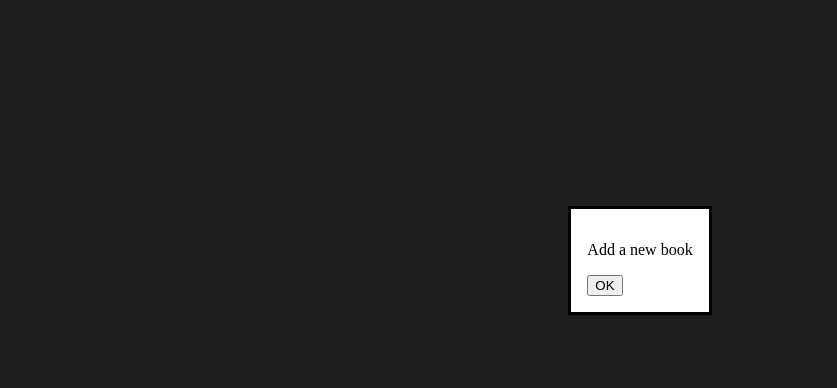
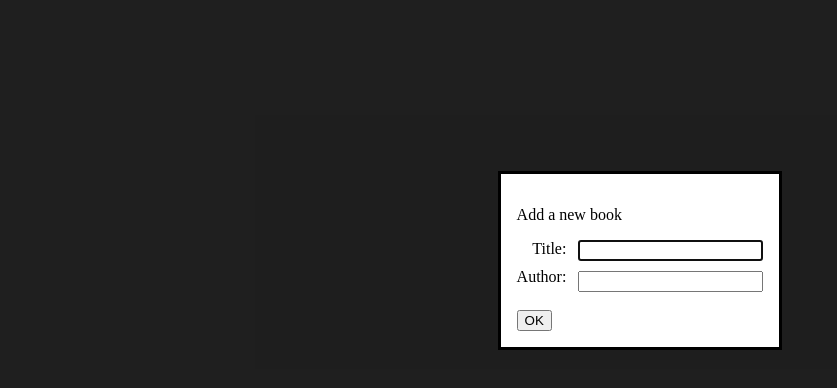
Before and after one commit to bstine06/library, a plain HTML site: page index.html in a window 1280 px wide. Both pictures are taken after a click on the button "NEW BOOK". Shown: the part 140-528 px from the top of the page, without its empty margins (0-837 px from the left). Drawn offline with Linux system fonts and the light colour scheme.

Commit message:
Add HTML/CSS for title&author inputs on modal form

```diff
--- a/index.html
+++ b/index.html
@@ -15,7 +15,19 @@
     <dialog id="newBookFormDialog">
         <p>Add a new book</p>
         <form method="dialog">
+          <div class="form-container">
+            <div class="form-labels">
+                <label for="title">Title:</label>
+                <label for="author">Author:</label>
+            </div>
+            <div class="form-inputs">
+                <input type="text" id="title">
+                <input type="text" id="author">
+            </div>
+          </div>
+          <br>
           <button>OK</button>
+
         </form>
     </dialog>
 </body>
--- a/styles.css
+++ b/styles.css
@@ -2,3 +2,25 @@ html {
     color:#FFF;
     background-color: #222;
 }
+
+.form-labels {
+    display: flex;
+    flex-direction: column;
+    align-items: flex-end;
+    gap: 10px;
+}
+
+.form-inputs {
+    display: flex;
+    flex-direction: column;
+    gap: 10px;
+}
+
+.form-container {
+    display: flex;
+    gap: 12px;
+}
+
+.form-container > div {
+    flex-basis: 50%;
+}
```
